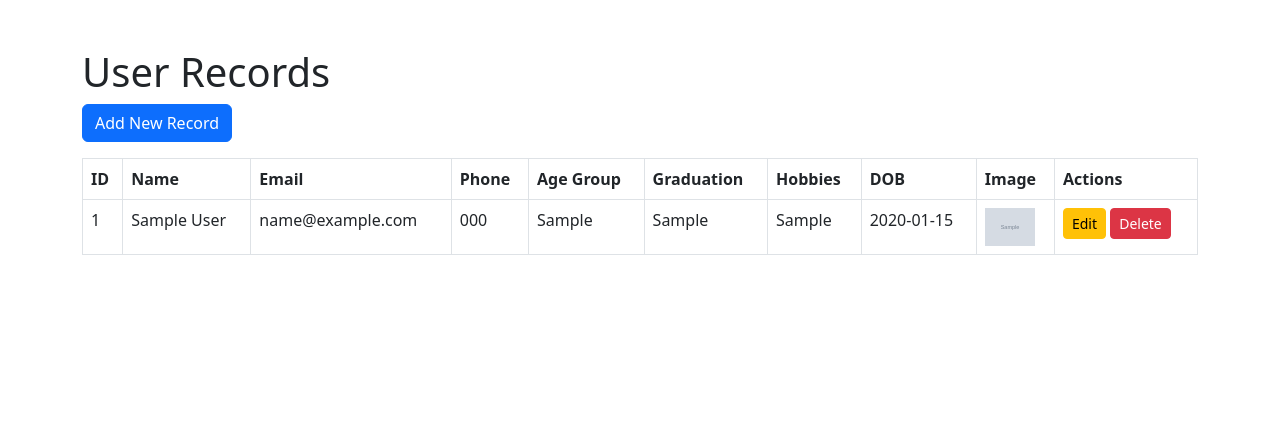
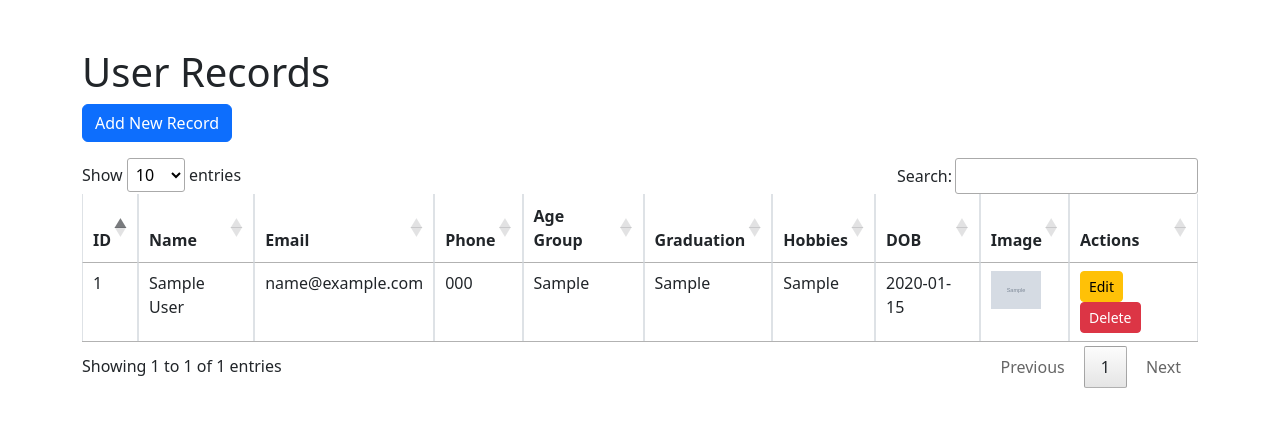
Before and after one commit to Rishabhshinde12/Task, a PHP site: page /display_records.php in a window 1280 px wide. Shown: the top 427 px of the page. Run offline with PHP 8.4, Linux system fonts and the light colour scheme; tables that the repository leaves empty hold one stand-in row (values such as "Sample post"); grey boxes marked "Sample" are stand-in pictures; some libraries are stand-ins or nearby versions.

Commit message:
Add files via upload

```diff
--- a/rishabh/display_records.php
+++ b/rishabh/display_records.php
@@ -1,11 +1,15 @@
 <!DOCTYPE html>
 <html lang="en">
+
 <head>
     <meta charset="UTF-8">
     <meta name="viewport" content="width=device-width, initial-scale=1.0">
     <link rel="stylesheet" href="https://cdnjs.cloudflare.com/ajax/libs/bootstrap/5.3.0/css/bootstrap.min.css">
+    <!-- Include DataTables CSS -->
+    <link rel="stylesheet" href="https://cdn.datatables.net/1.13.3/css/jquery.dataTables.min.css">
     <title>User Records</title>
 </head>
+
 <body>
 
     <div class="container mt-5">
@@ -19,7 +23,7 @@
         $result = $conn->query("SELECT * FROM users");
 
         if ($result->num_rows > 0) {
-        echo "<table class='table table-bordered'>";
+            echo "<table id='userTable' class='table table-bordered'>";
             echo "<thead>
                     <tr>
                         <th>ID</th>
@@ -63,5 +67,23 @@
         ?>
     </div>
 
+    <!-- Include jQuery and DataTables JS -->
+    <script src="https://code.jquery.com/jquery-3.6.0.min.js"></script>
+    <script src="https://cdn.datatables.net/1.13.3/js/jquery.dataTables.min.js"></script>
+
+    <script>
+        $(document).ready(function() {
+            // Initialize DataTable
+            $('#userTable').DataTable({
+                "paging": true, // Enable pagination
+                "searching": true, // Enable search box
+                "ordering": true, // Enable column sorting
+                "info": true, // Show table info
+                "autoWidth": false // Disable auto width
+            });
+        });
+    </script>
+
 </body>
+
 </html>
```
Also changed, not shown: rishabh/html_code.php (+31 -0 lines). Lines whose indentation alone changed are shown as unchanged.
